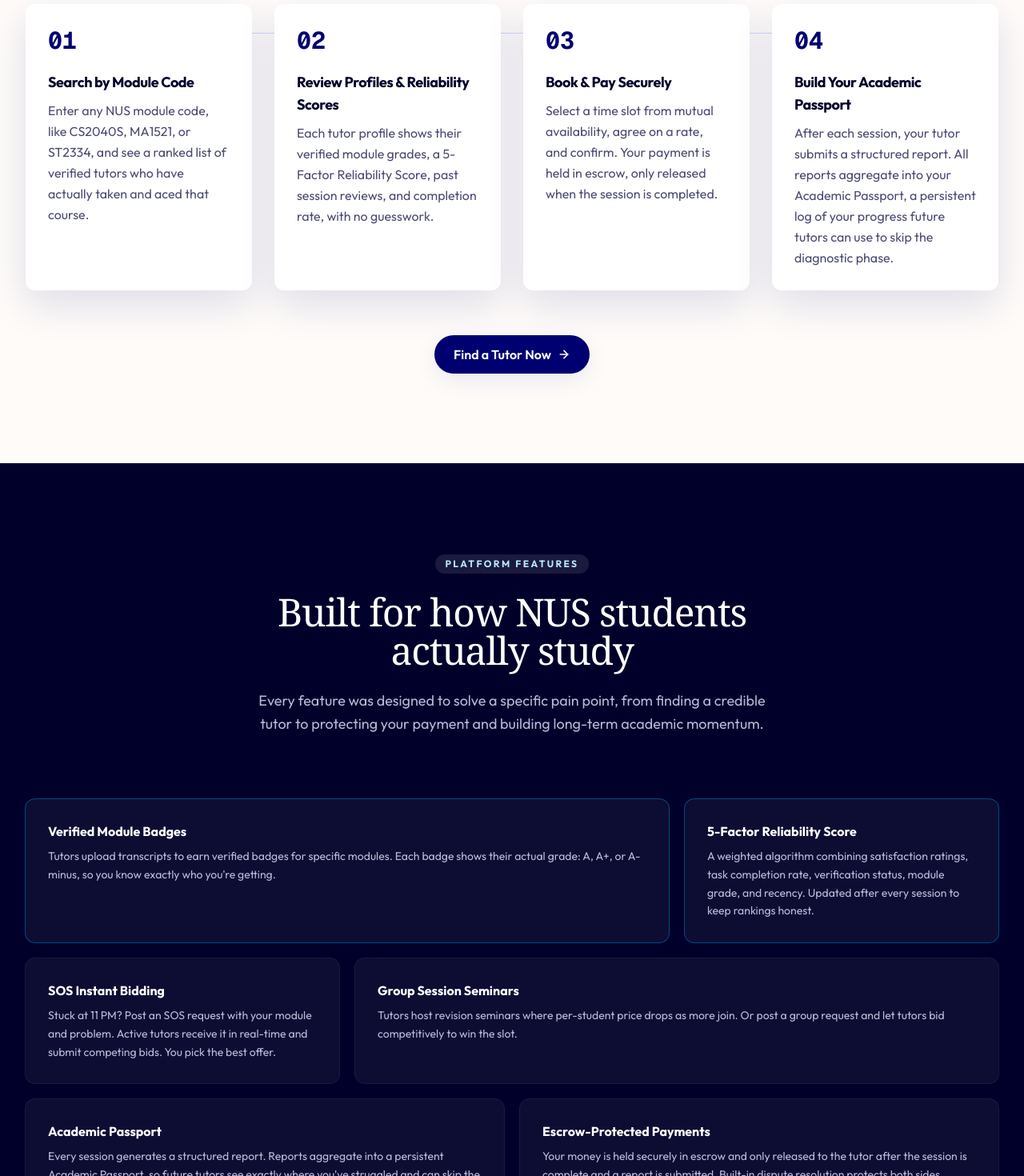
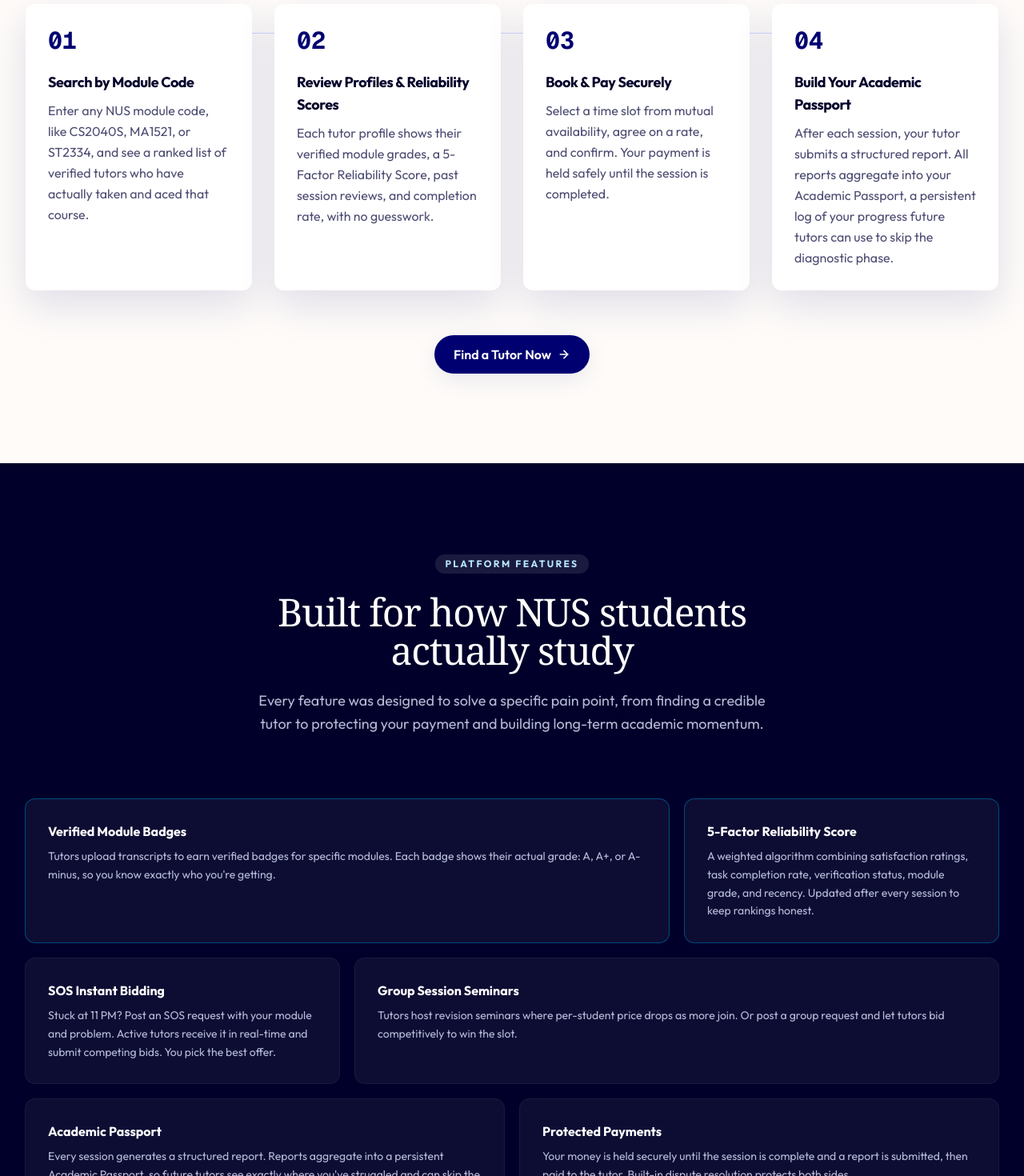
Before and after one commit to adwaithanoop/TutorLah-, a Next.js app: page / in a window 1280 px wide. Shown: the part 1320-2790 px from the top of the page at 80% size. Built offline with nearby package versions, Linux system fonts and the light colour scheme; no server answers.

Commit message:
refactor: change wording with simpler words

```diff
--- a/app/api/reports/route.ts
+++ b/app/api/reports/route.ts
@@ -32,7 +32,7 @@
     return NextResponse.json({ error: "Only the tutor can submit the report" }, { status: 403 });
   }
   if (booking.escrow_state !== "held") {
-    return NextResponse.json({ error: "Reports are submitted on in-escrow sessions" }, { status: 409 });
+    return NextResponse.json({ error: "Reports can only be submitted once the session is paid" }, { status: 409 });
   }
 
   const { data: report, error } = await supabase
--- a/app/components/AuthCard.tsx
+++ b/app/components/AuthCard.tsx
@@ -10,7 +10,7 @@
 const VALUE_BULLETS = [
   "Verified module badges",
   "5-Factor Reliability Score",
-  "Escrow-protected payments",
+  "Payments held until your session is done",
 ];
 
 export default function AuthCard({
--- a/app/components/FeaturesGrid.tsx
+++ b/app/components/FeaturesGrid.tsx
@@ -42,9 +42,9 @@
     span: "lg:col-span-3",
   },
   {
-    title: "Escrow-Protected Payments",
+    title: "Protected Payments",
     description:
-      "Your money is held securely in escrow and only released to the tutor after the session is complete and a report is submitted. Built-in dispute resolution protects both sides.",
+      "Your money is held securely until the session is complete and a report is submitted, then paid to the tutor. Built-in dispute resolution protects both sides.",
     highlight: false,
     span: "lg:col-span-3",
   },
--- a/app/components/ForTutors.tsx
+++ b/app/components/ForTutors.tsx
@@ -21,7 +21,7 @@
   {
     title: "Guaranteed payment, always",
     description:
-      "Student funds are escrowed before the session starts. Once you complete and file your report, you get paid. No chasing, no awkwardness.",
+      "Student funds are held before the session starts. Once you complete and file your report, you get paid. No chasing, no awkwardness.",
   },
 ];
 
--- a/app/components/RoleToggle.tsx
+++ b/app/components/RoleToggle.tsx
@@ -26,7 +26,7 @@
     number: "03",
     title: "Book & Pay Securely",
     description:
-      "Select a time slot from mutual availability, agree on a rate, and confirm. Your payment is held in escrow, only released when the session is completed.",
+      "Select a time slot from mutual availability, agree on a rate, and confirm. Your payment is held safely until the session is completed.",
   },
   {
     number: "04",
@@ -59,7 +59,7 @@
     number: "04",
     title: "Complete & Get Paid",
     description:
-      "Submit your session report to unlock payment. The student's escrow funds are transferred to you instantly once the report is filed and the time-lock passes.",
+      "Submit your session report to unlock payment. The student's held payment is transferred to you once the report is filed and the time-lock passes.",
   },
 ];
 
--- a/app/components/booking/escrowState.ts
+++ b/app/components/booking/escrowState.ts
@@ -9,7 +9,7 @@
 
 export const ESCROW_STATE_LABELS: Record<string, string> = {
   pending_payment: "Awaiting payment",
-  held: "In escrow",
+  held: "Payment complete",
   completed: "Completed",
   released: "Paid out",
   cancelled: "Cancelled",
```
